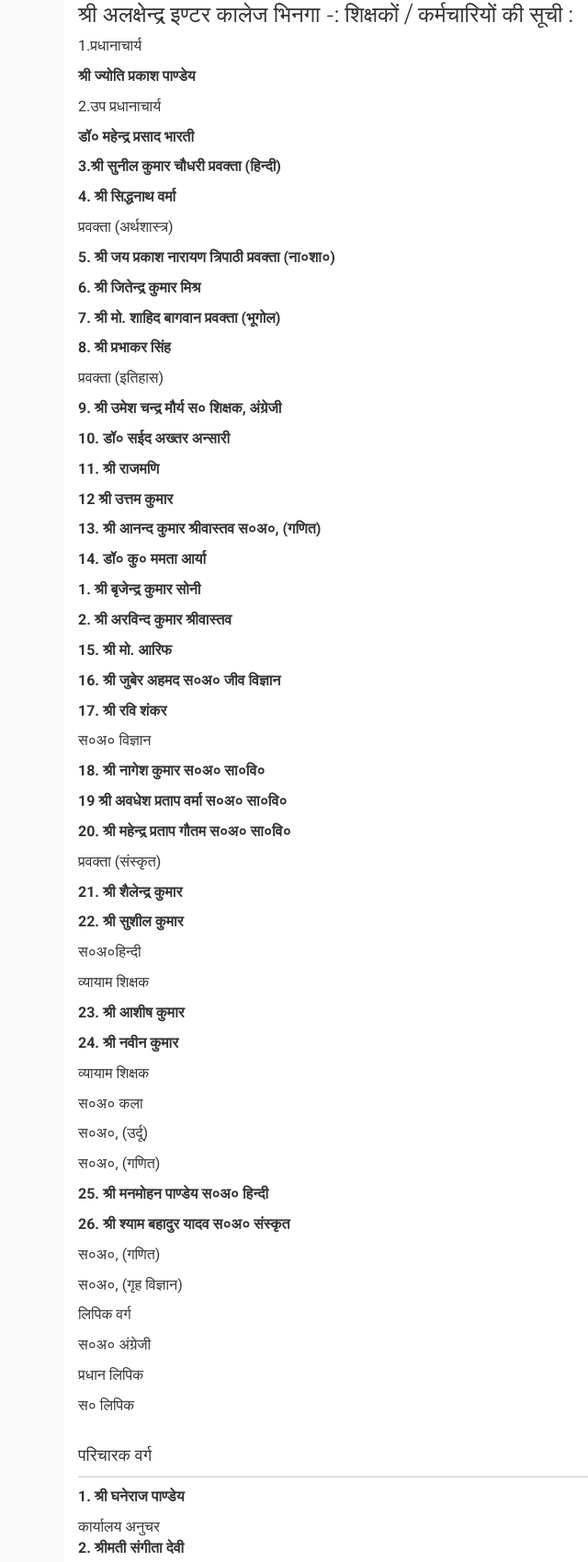
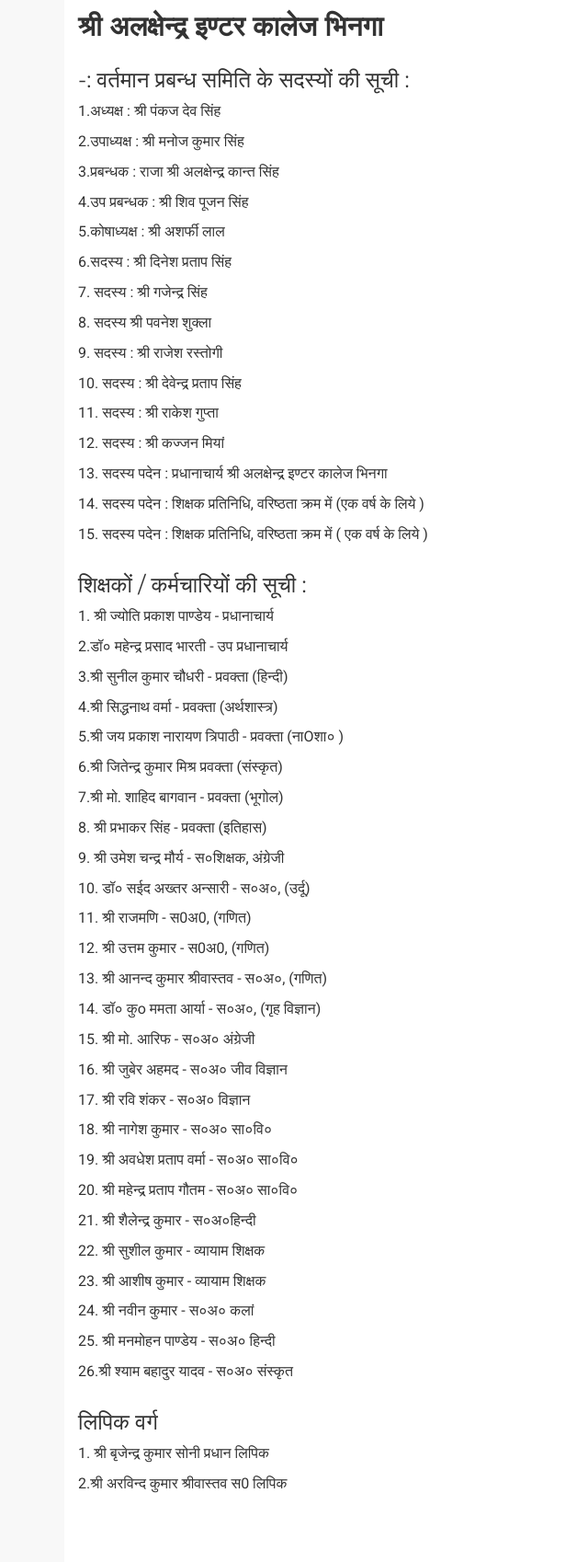
Before and after one commit to ushashree8501/ShreeAlakshendraInterCollege.github.io, a plain HTML site: page course-detail.html in a window 1280 px wide. Shown: the part 2418-4116 px from the top of the page at 92% size, without its empty margins (0-640 px from the left). Drawn offline with Linux system fonts and the light colour scheme.

Commit message:
changed course-details

```diff
--- a/course-detail.html
+++ b/course-detail.html
@@ -370,187 +370,109 @@
                           </p> -->
 
 
-                            <h3>श्री अलक्षेन्द्र इण्टर कालेज भिनगा -: शिक्षकों / कर्मचारियों की सूची :</h3>
-                            <span>
-                              <ul>
-                            <li>1.प्रधानाचार्य</li>
-
-                            <li><b>श्री ज्योति प्रकाश पाण्डेय</b></li>
-
-                            <li>2.उप प्रधानाचार्य</li>
-
-                            <li><b> डॉ० महेन्द्र प्रसाद भारती</b></li>
-
-                            <li><b>3.श्री सुनील कुमार चौधरी प्रवक्ता (हिन्दी)</b></li>
-
-                            <li><b>4. श्री सिद्धनाथ वर्मा</b></li>
-
-                            <li>प्रवक्ता (अर्थशास्त्र)</li>
-
-                            <li><b>5. श्री जय प्रकाश नारायण त्रिपाठी प्रवक्ता (ना०शा०)</b></li>
-
-                            <li><b>6. श्री जितेन्द्र कुमार मिश्र </b></li>
-                            <li><b>7. श्री मो. शाहिद बागवान प्रवक्ता (भूगोल)</b></li>
-
-                            <li><b>8. श्री प्रभाकर सिंह</b></li>
-
-                            <li>प्रवक्ता (इतिहास)</li>
-
-                            <li><b>9. श्री उमेश चन्द्र मौर्य स० शिक्षक, अंग्रेजी </b></li>
-
-                            <li><b>10. डॉ० सईद अख्तर अन्सारी</b></li>
-
-                            <li><b>11. श्री राजमणि</b></li>
-
-                            <li><b>12 श्री उत्तम कुमार</b></li>
-
-                            <li><b>13. श्री आनन्द कुमार श्रीवास्तव स०अ०, (गणित)</b></li>
-
-                            <li><b>14. डॉ० कु० ममता आर्या</b></li>
-
-                            <li><b>1. श्री बृजेन्द्र कुमार सोनी</b></li>
-
-                            <li><b>2. श्री अरविन्द कुमार श्रीवास्तव</b></li>
-
-                            <li><b>15. श्री मो. आरिफ</b></li>
 
 
 
-                            <li><b>16. श्री जुबेर अहमद स०अ० जीव विज्ञान</b></li>
 
-                            <li><b>17. श्री रवि शंकर</b></li>
+                          <h2><b>श्री अलक्षेन्द्र इण्टर कालेज भिनगा</b></h2>
 
-                            <li>स०अ० विज्ञान</li>
 
-                            <li><b>18. श्री नागेश कुमार स०अ० सा०वि०</b></li>
+                          <h3>-: वर्तमान प्रबन्ध समिति के सदस्यों की सूची :</h3>
 
-                            <li><b>19 श्री अवधेश प्रताप वर्मा स०अ० सा०वि०</b></li>
-                            <li><b>20. श्री महेन्द्र प्रताप गौतम स०अ० सा०वि०</b></li>
+                          <p>
+                          <ul>
+                            <li>1.अध्यक्ष : श्री पंकज देव सिंह</li>
+                            <li>2.उपाध्यक्ष : श्री मनोज कुमार सिंह</li>
+                            <li>3.प्रबन्धक : राजा श्री अलक्षेन्द्र कान्त सिंह</li>
+                            <li>4.उप प्रबन्धक : श्री शिव पूजन सिंह</li>
+                            <li>5.कोषाध्यक्ष : श्री अशर्फी लाल</li>
+                            <li>6.सदस्य : श्री दिनेश प्रताप सिंह</li>
+                            <li>7. सदस्य : श्री गजेन्द्र सिंह</li>
+                            <li>8. सदस्य श्री पवनेश शुक्ला</li>
+                            <li>9. सदस्य : श्री राजेश रस्तोगी</li>
+                            <li>10. सदस्य : श्री देवेन्द्र प्रताप सिंह</li>
+                            <li>11. सदस्य : श्री राकेश गुप्ता</li>
+                            <li>12. सदस्य : श्री कज्जन मियां</li>
+                            <li>13. सदस्य पदेन : प्रधानाचार्य श्री अलक्षेन्द्र इण्टर कालेज भिनगा</li>
+                            <li>14. सदस्य पदेन : शिक्षक प्रतिनिधि, वरिष्ठता क्रम में (एक वर्ष के लिये )</li>
+                            <li>15. सदस्य पदेन : शिक्षक प्रतिनिधि, वरिष्ठता क्रम में ( एक वर्ष के लिये )</li>
+                          </ul>
+                          </p>
+                          <h3>शिक्षकों / कर्मचारियों की सूची :</h3>
 
-                            <li>प्रवक्ता (संस्कृत)</li>
+                          <p>
+                          <ul>
+                            <li>1. श्री ज्योति प्रकाश पाण्डेय - प्रधानाचार्य</li>
 
-                            <li><b>21. श्री शैलेन्द्र कुमार</b></li>
+                            <li>2.डॉ० महेन्द्र प्रसाद भारती - उप प्रधानाचार्य</li>
 
-                            <li><b>22. श्री सुशील कुमार</b></li>
+                            <li>3.श्री सुनील कुमार चौधरी - प्रवक्ता (हिन्दी)</li>
 
-                            <li>स०अ०हिन्दी</li>
+                            <li>4.श्री सिद्धनाथ वर्मा - प्रवक्ता (अर्थशास्त्र)</li>
 
-                            <li>व्यायाम शिक्षक</li>
+                            <li>5.श्री जय प्रकाश नारायण त्रिपाठी - प्रवक्ता (नाOशा० )</li>
 
-                            <li><b>23. श्री आशीष कुमार</b></li>
+                            <li>6.श्री जितेन्द्र कुमार मिश्र प्रवक्ता (संस्कृत)</li>
 
-                            <li><b>24. श्री नवीन कुमार</b></li>
+                            <li>7.श्री मो. शाहिद बागवान - प्रवक्ता (भूगोल)</li>
 
-                            <li>व्यायाम शिक्षक</li>
+                            <li>8. श्री प्रभाकर सिंह - प्रवक्ता (इतिहास)</li>
 
-                            <li>स०अ० कला</li>
+                            <li>9. श्री उमेश चन्द्र मौर्य - स०शिक्षक, अंग्रेजी</li>
 
-                            <li>स०अ०, (उर्दू)</li>
+                            <li>10. डॉ० सईद अख्तर अन्सारी - स०अ०, (उर्दू)</li>
 
-                            <li>स०अ०, (गणित)</li>
+                            <li>11. श्री राजमणि - स0अ0, (गणित)</li>
 
-                            <li><b>25. श्री मनमोहन पाण्डेय स०अ० हिन्दी</b></li>
+                            <li>12. श्री उत्तम कुमार - स0अ0, (गणित)</li>
 
-                            <li><b>26. श्री श्याम बहादुर यादव स०अ० संस्कृत</b></li>
+                            <li>13. श्री आनन्द कुमार श्रीवास्तव - स०अ०, (गणित)</li>
 
-                            <li>स०अ०, (गणित)</li>
+                            <li>14. डॉ० कुo ममता आर्या - स०अ०, (गृह विज्ञान)</li>
 
-                            <li>स०अ०, (गृह विज्ञान)</li>
+                            <li>15. श्री मो. आरिफ - स०अ० अंग्रेजी</li>
 
-                            <li>लिपिक वर्ग</li>
+                            <li>16. श्री जुबेर अहमद - स०अ० जीव विज्ञान</li>
 
-                            <li>स०अ० अंग्रेजी</li>
+                            <li>17. श्री रवि शंकर - स०अ० विज्ञान</li>
 
-                            <li>प्रधान लिपिक</li>
+                            <li>18. श्री नागेश कुमार - स०अ० सा०वि०</li>
 
-                            <li>स० लिपिक</li>
-                          </ul></span>
+                            <li>19. श्री अवधेश प्रताप वर्मा - स०अ० सा०वि०</li>
 
-                          <h4>परिचारक वर्ग</h4>
+                            <li>20. श्री महेन्द्र प्रताप गौतम - स०अ० सा०वि०</li>
 
-                            <span>
-                              <ul>
-                                <li><b>1. श्री घनेराज पाण्डेय</b></li>
+                            <li>21. श्री शैलेन्द्र कुमार - स०अ०हिन्दी</li>
 
-                            कार्यालय अनुचर
+                            <li>22. श्री सुशील कुमार - व्यायाम शिक्षक</li>
 
-                            <li><b>2. श्रीमती संगीता देवी</b></li>
+                            <li>23. श्री आशीष कुमार - व्यायाम शिक्षक</li>
 
-                            स्वच्छक
+                            <li>24. श्री नवीन कुमार - स०अ० कलां</li>
 
-                            माली
+                            <li>25. श्री मनमोहन पाण्डेय - स०अ० हिन्दी</li>
 
-                            <li><b>3. श्री राम नरेश</b></li>
+                            <li>26.श्री श्याम बहादुर यादव - स०अ० संस्कृत</li>
 
-                            <li><b>4. श्री स्वदेश कुमार</b></li>
 
-                            अनुचर
+                          </ul>
 
-                            अनुचर
+                          <h3>लिपिक वर्ग</h3>
+                          <ul>
+                            <li>
+                              1. श्री बृजेन्द्र कुमार सोनी प्रधान लिपिक
+                            </li>
+                            <li>
+                              2.श्री अरविन्द कुमार श्रीवास्तव स0 लिपिक
+                            </li>
+                          </ul>
+                          </p>
+                          <!-- <img src="assets/img/courses/faculty1.jpg"/>
+                            <img src="assets/img/courses/faculty2.jpg"/>
+                            <img src="assets/img/courses/faculty3.jpg"/>
+                            <img src="assets/img/courses/faculty4.jpg"/> -->
 
-                            <li><b>5. श्री सुरेश कुमार</b></li>
 
-                            <li><b>6. श्री धनीराम</b></li>
-
-                            अनुचर
-
-                            अनुचर
-
-                            <li><b>7. श्री दुर्गेश कुमार</b></li>
-
-                            अनुचर
-
-                            अनुचर
-
-                            <li><b>8. सुशील कुमार</b></li>
-
-                            <li><b>9. राम तेज</b></li>
-
-                            <h4>ण्टर वैज्ञानिक वर्ग एवं अन्य योजनान्तर्गत -</h4>
-
-                            <li><b>1. श्री पारसनाथ यादव</b></li>
-
-                            प्रवक्ता भौतिक विज्ञान
-
-                            <li><b>2. श्री भोलानाथ तिवारी (तदर्थ नियुक्ति) प्रवक्ता हिन्दी सामान्य</b></li>
-
-                            <li><b>3. श्री धर्मेन्द्र कुमार</b></li>
-
-                            प्रवक्ता रसायन विज्ञान
-
-                            प्रवक्ता जीव विज्ञान
-
-                            <li><b>4. श्री आमिर बेग</b></li>
-
-                            <li><b>5. श्री सत्यपाल सिंह</b></li>
-
-                            (तदर्थ नियुक्ति)
-
-                            स०अ० सा०वि० कम्प्यूटर प्रशिक्षक
-
-                            <li><b>6. श्री अमित गुप्ता</b></li>
-
-                            चतुर्थ श्रेणी
-
-                            <li><b>7. श्री अरुणेन्द्र कुमार मिश्र</b></li>
-
-                            <h4>आउट सोर्सिग से कार्यरत कर्मचारी -</h4>
-
-                            <li><b>1. श्री शिवभूप सिंह</b></li>
-
-                            अनुचर
-
-                            <li><b>2. श्री राजेश कुमार</b></li>
-
-                            अनुचर
-
-                            <li><b>3. श्री ननकने</b></li>
-
-                            अनुचर
-
-                            <li><b>4. श्री कमलेश कुमार</b></li>
-
-                            अनुचर</ul></span></h4>
                           <!-- <p>Lorem ipsum dolor sit amet, consectetur adipisicing elit. Blanditiis ea consequatur
                             doloremque deleniti error ullam, accusamus vel est alias, sit. Similique voluptas aliquid,
                             excepturi accusamus, sequi ducimus incidunt mollitia non.</p>
```
Also changed, not shown: assets/img/slider/home_img1.jpg.
